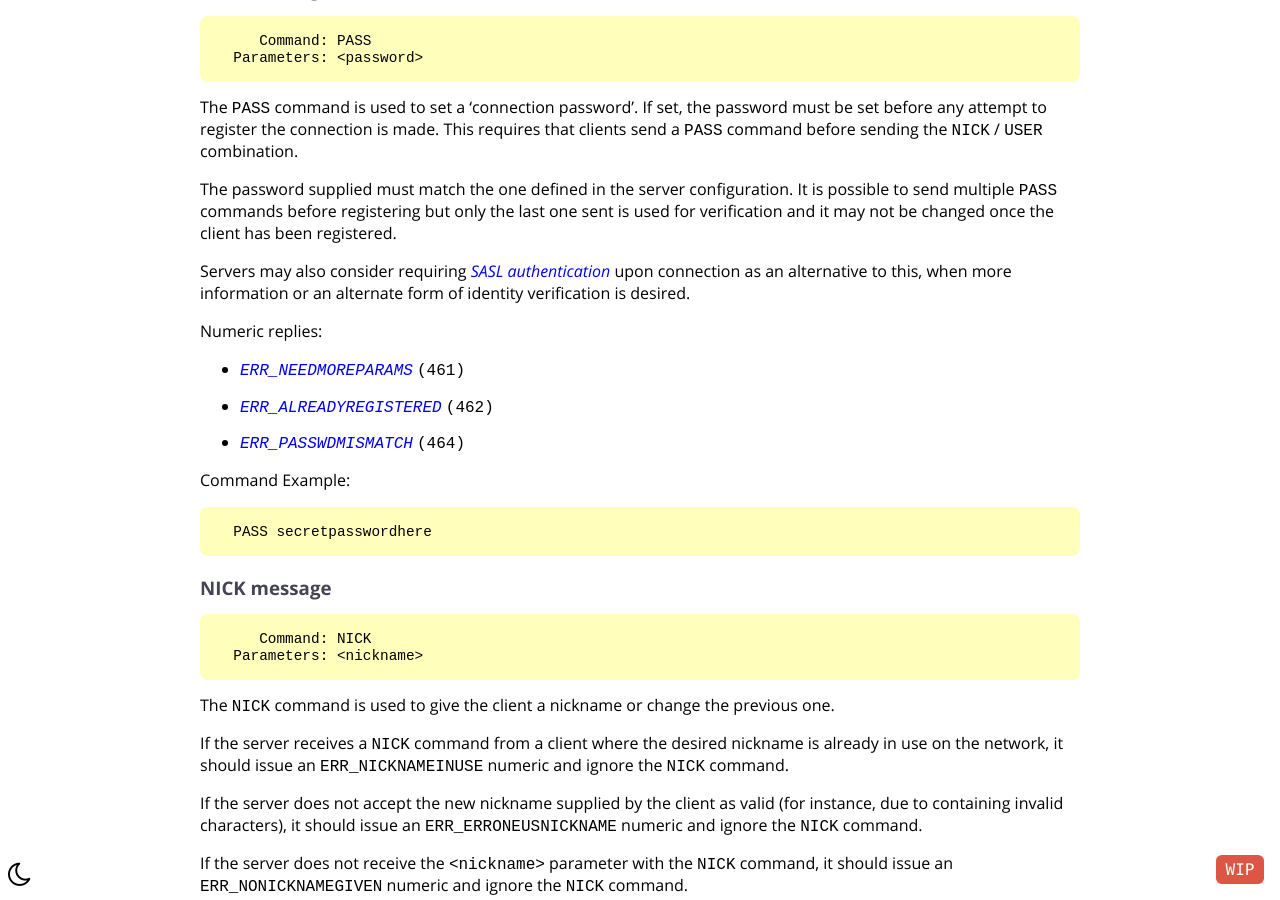
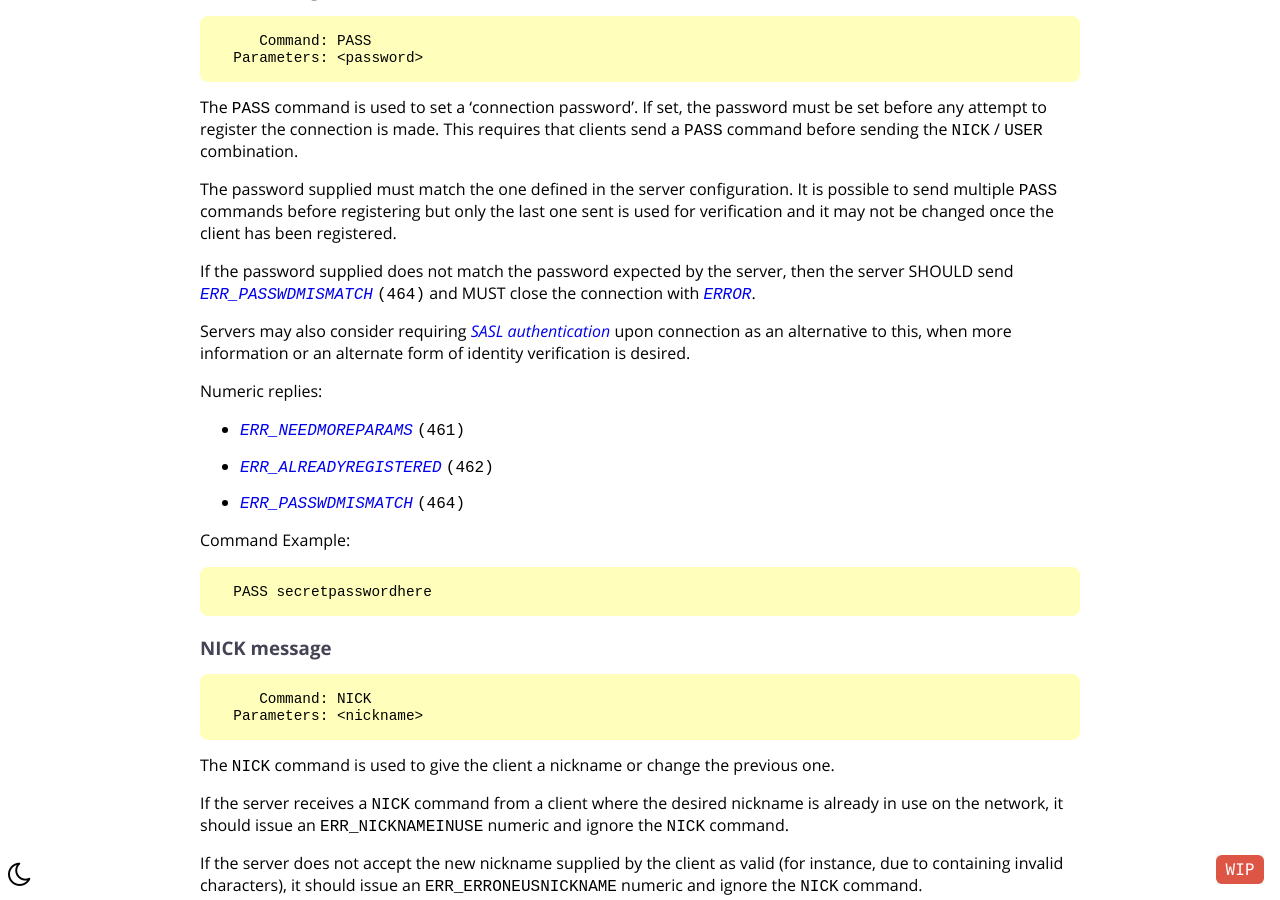
Before and after one commit to ircdocs/modern-irc, a Jekyll site: the page built from index.md, in a window 1280 px wide and 900 px high, scrolled down 21145 px. Built offline with Jekyll 4.4.1, drawn with Linux system fonts in a browser that asks for light colours; the table of contents is made by our own code.

Commit message:
Specify reply to invalid PASS.

```diff
--- a/_includes/messages/connection.md
+++ b/_includes/messages/connection.md
@@ -28,6 +28,8 @@ For the exact semantics of the `AUTHENTICATE` command and negotiating support fo
 The `PASS` command is used to set a 'connection password'. If set, the password must be set before any attempt to register the connection is made. This requires that clients send a `PASS` command before sending the `NICK` / `USER` combination.
 
 The password supplied must match the one defined in the server configuration. It is possible to send multiple `PASS` commands before registering but only the last one sent is used for verification and it may not be changed once the client has been registered.
+
+If the password supplied does not match the password expected by the server, then the server SHOULD send {% numeric ERR_PASSWDMISMATCH %} and MUST close the connection with {% message ERROR %}.
 
 Servers may also consider requiring [SASL authentication](#authenticate-message) upon connection as an alternative to this, when more information or an alternate form of identity verification is desired.
 
```
